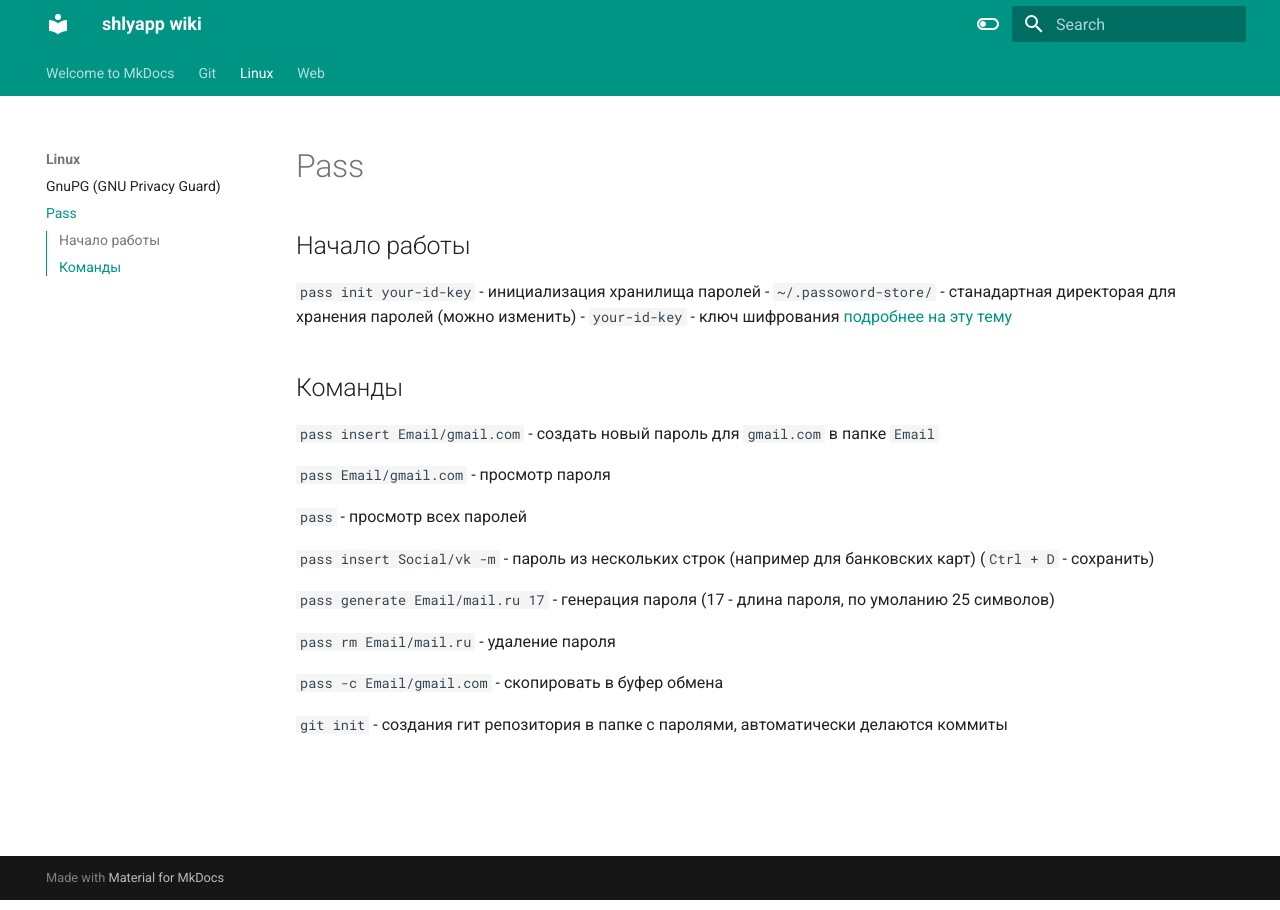
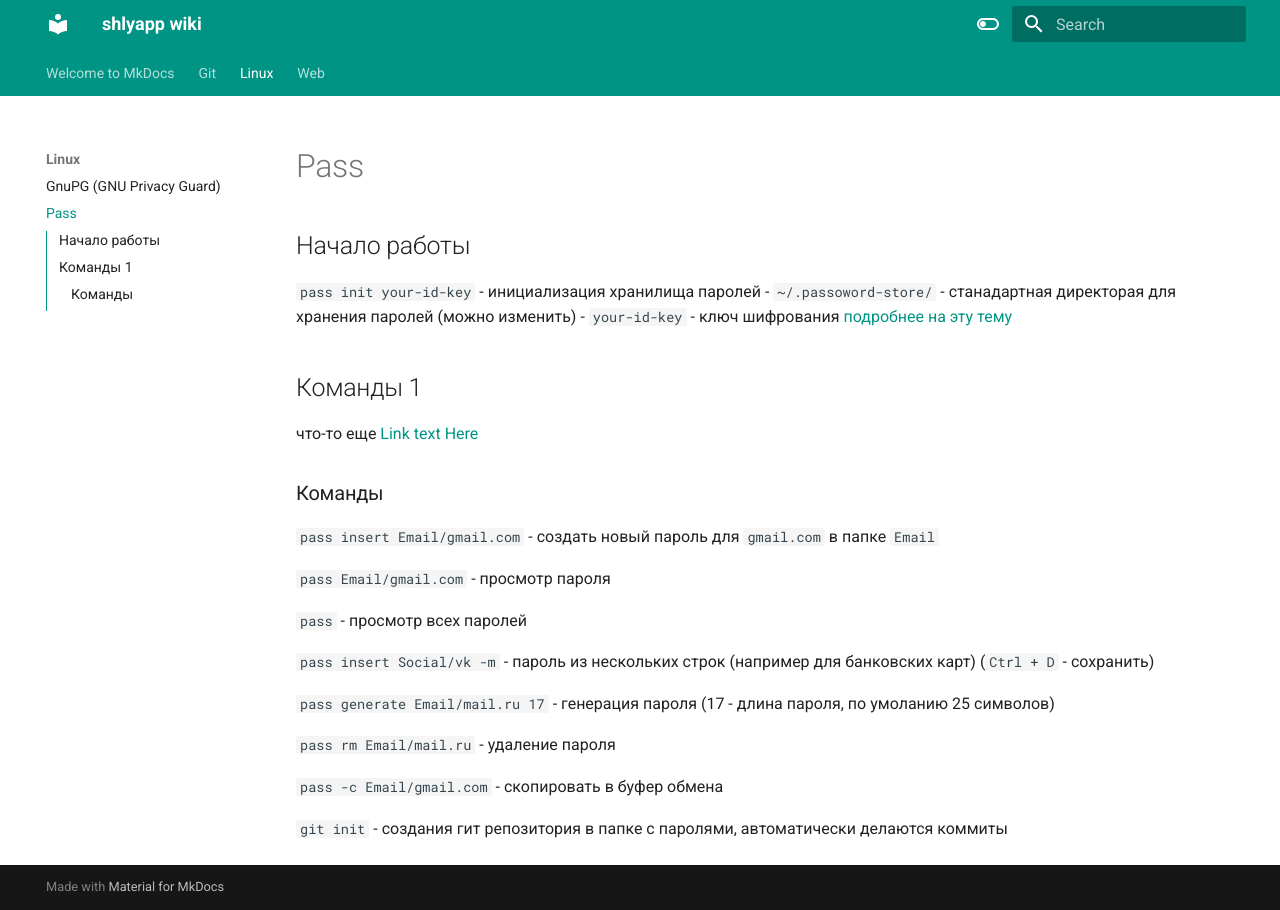
Before and after one commit to shlyapp/mkdocs-wiki, an MkDocs documentation site: the page built from docs/linux/pass.md, in a window 1280 px wide. Built offline with MkDocs 1.6.1 and Material for MkDocs 9.7.7, drawn with Linux system fonts in a browser that asks for light colours.

Commit message:
Update pass.md

```diff
--- a/docs/linux/pass.md
+++ b/docs/linux/pass.md
@@ -6,7 +6,11 @@
 - `~/.passoword-store/` - станадартная директорая для хранения паролей (можно изменить)
 - `your-id-key` - ключ шифрования [подробнее на эту тему](gpg.md)
 
-## Команды
+## Команды 1
+
+что-то еще [Link text Here](https://link-url-here.org)
+
+### Команды
 
 `pass insert Email/gmail.com` - создать новый пароль для `gmail.com` в папке `Email`
 
```
